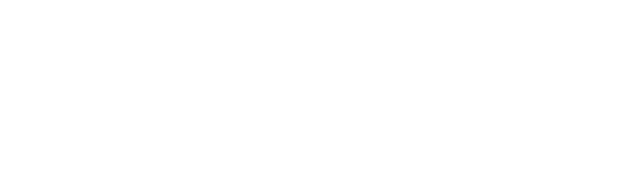
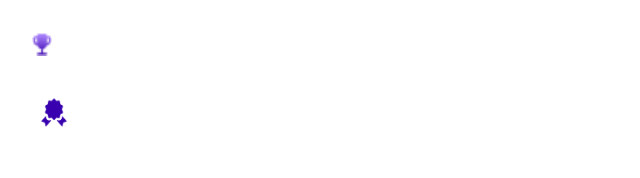
Before and after one commit to kalviumcommunity/S59_Diwanshu_Capstone_CapstoneTracker, a React (Vite) app in the folder Client/: page /progress in a window 1280 px wide. Before the commit this address had no page. Shown: the top 178 px of the page, without its empty margins (0-640 px from the left). Built offline with nearby package versions, Linux system fonts and the light colour scheme.

Commit message:
Progress Page designed

```diff
--- a/Client/src/App.jsx
+++ b/Client/src/App.jsx
@@ -8,6 +8,7 @@ import LandingPage from './components/landingPage'
 import AboutUs from './components/aboutUs';
 import ContactUs from './components/contactUs';
 import Dashboard from './components/dashboard';
+import Progress from './components/progress' ;
 import AssignmentForm from '../src/Pages/Asssignmentform'
 
 function App() {
@@ -22,6 +23,7 @@ function App() {
         <Route path="/contactus" element={<ContactUs/>}/>
         <Route path="/dashboard" element={<Dashboard/>}/>
         <Route path="/Assignment" element={<AssignmentForm/>}/>
+        <Route path="/progress" element={<Progress/>} />
 
       </Routes>
     </>
--- a/Client/src/components/dashboard.jsx
+++ b/Client/src/components/dashboard.jsx
@@ -10,6 +10,9 @@ function Dashboard(){
   const navigate = useNavigate();
    const handleClick =()=>{
     navigate('/Assignment')
+   }
+   const handleProgressclick = () => {
+    navigate('/progress')
    }
 
     return (
@@ -30,7 +33,7 @@ function Dashboard(){
             </div>
 
 
-          <div className="w-11/12 h-12 bg-gray-100 flex flex-row items-center">
+          <div className="w-11/12 h-12 bg-gray-100 flex flex-row items-center" onClick ={handleProgressclick}>
             <img src={verify} alt="verify" className="h-6 w-5 m-8" />
             <p>Progress</p>
           </div>
--- a/Client/src/components/progress.jsx
+++ b/Client/src/components/progress.jsx
@@ -0,0 +1,13 @@
+import Cup from "../assets/cup.png"
+import Certificate from "../assets/Certificate.png" ;
+function Progress (){
+    return (
+      <>
+
+        <img src={Cup} alt="Cup" className="h-6 w-5 m-8" />
+         <img src={Certificate} alt="Certificate" className="h-8 w-7 m-10"  />
+      </>
+    );
+}
+
+export default Progress ;
```
Also changed, not shown: Client/src/assets/Certificate.png (added), Client/src/assets/cup.png (added), Client/src/components/login.jsx (added).
